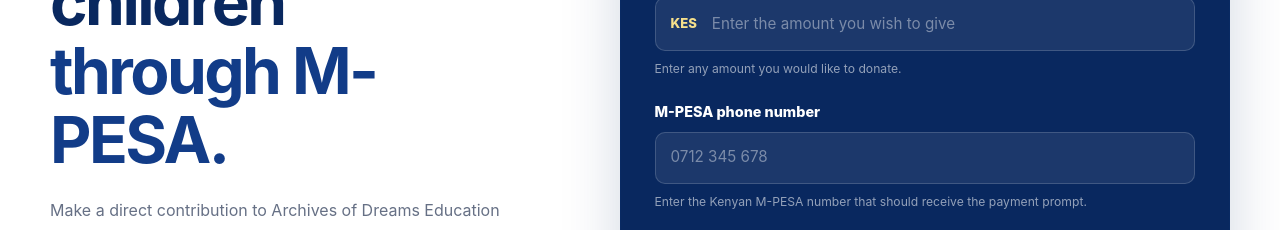
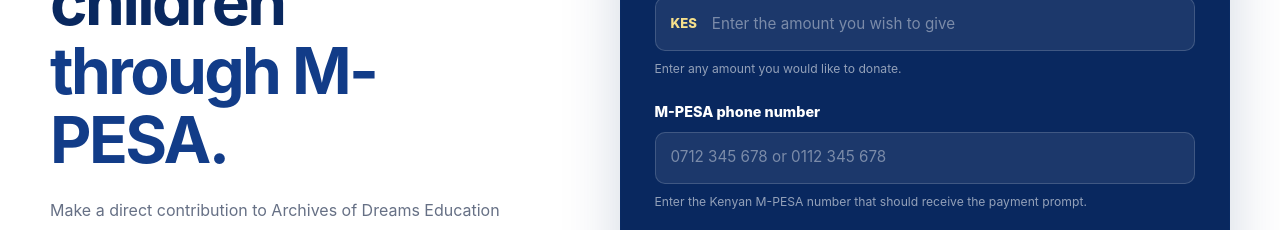
Before and after one commit to Samuoz-floh/archives-of-dreams, a React (Vite) app: page /donate in a window 1280 px wide. Shown: the part 1180-1410 px from the top of the page. Built offline with nearby package versions, Linux system fonts and the light colour scheme.

Commit message:
Complete M-PESA donation payment flow

```diff
--- a/src/pages/DonatePage.jsx
+++ b/src/pages/DonatePage.jsx
@@ -102,7 +102,11 @@
     const maxAttempts = 30;
     const interval = 2000;
 
-    for (let attempt = 0; attempt < maxAttempts; attempt += 1) {
+    for (
+      let attempt = 0;
+      attempt < maxAttempts;
+      attempt += 1
+    ) {
       try {
         const response = await fetch(
           `${MPESA_API_URL}/api/mpesa/status/${encodeURIComponent(
@@ -176,9 +180,9 @@
       return;
     }
 
-    if (!/^(\+254|254|0)7\d{8}$/.test(cleanPhone)) {
+    if (!/^(\+254|254|0)[17]\d{8}$/.test(cleanPhone)) {
       setFormMessage(
-        "Please enter a valid Kenyan M-PESA phone number, for example 0712345678."
+        "Please enter a valid Kenyan M-PESA phone number, for example 0712345678 or 0112345678."
       );
       return;
     }
@@ -397,7 +401,7 @@
                     type="tel"
                     inputMode="tel"
                     autoComplete="tel"
-                    placeholder="0712 345 678"
+                    placeholder="0712 345 678 or 0112 345 678"
                     value={phone}
                     onChange={(event) => {
                       setPhone(event.target.value);
@@ -482,7 +486,9 @@
                       Select Lipa na M-PESA.
                     </li>
 
-                    <li>Select PayBill.</li>
+                    <li>
+                      Select PayBill.
+                    </li>
 
                     <li>
                       Enter <strong>247247</strong> as the
```
